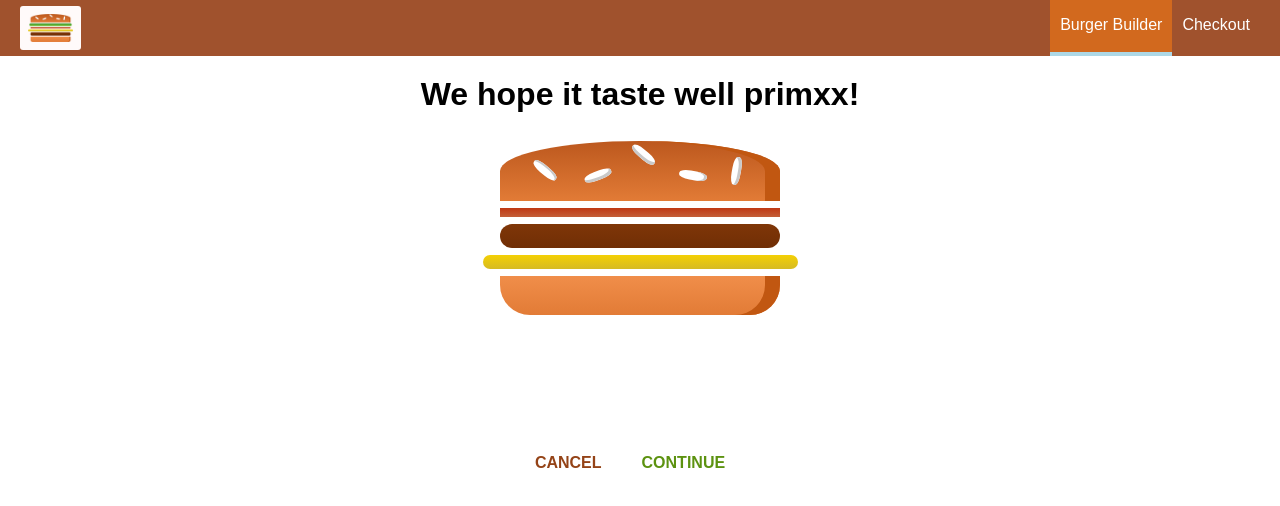
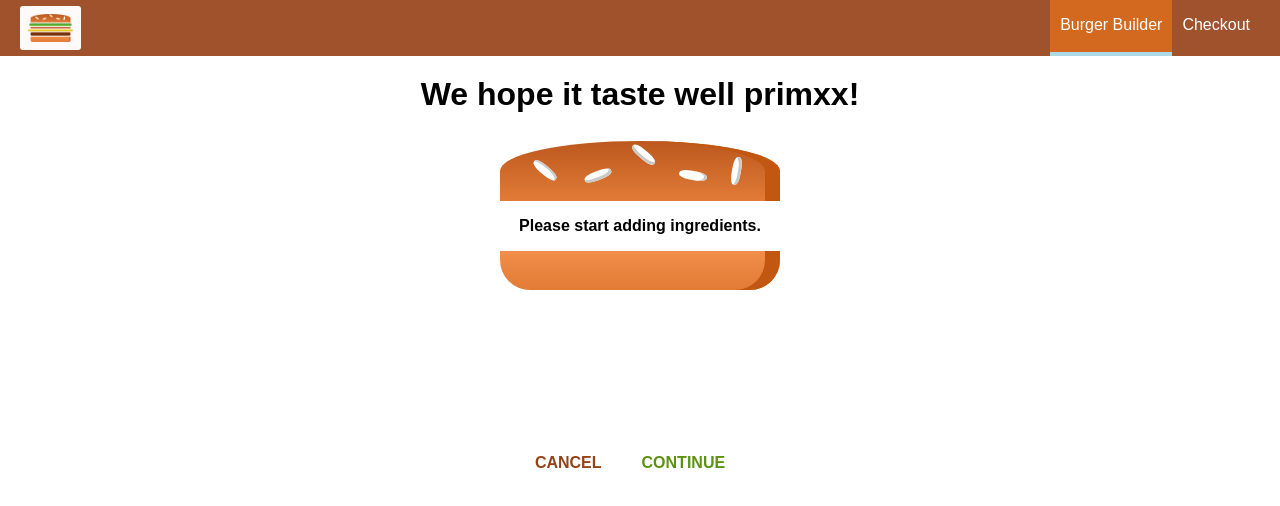
Before and after one commit to ediaz13/my-burguer-app, a React (Create React App) app: page /checkout in a window 1280 px wide. Shown: the top 506 px of the page. Built offline with nearby package versions, Linux system fonts and the light colour scheme; a web font is replaced by a local one.

Commit message:
225. Passing Ingredients via Query Params

```diff
--- a/src/containers/BurgerBuilder/BurgerBuilder.js
+++ b/src/containers/BurgerBuilder/BurgerBuilder.js
@@ -116,7 +116,16 @@ class BurgerBuilder extends Component {
         //     .catch(error => {
         //         this.setState({loading: false, purchasing: false});
         //     });
-        this.props.history.push('/checkout');
+        const queryParams = [];
+        for (let i in this.state.ingredients) {
+            queryParams.push(encodeURIComponent(i) + '=' + encodeURIComponent(this.state.ingredients[i]));
+        }
+        const queryString = queryParams.join('&');
+
+        this.props.history.push({
+            pathname: '/checkout',
+            search: '?' + queryString
+        });
 
     }
 
--- a/src/containers/Checkout/Checkout.js
+++ b/src/containers/Checkout/Checkout.js
@@ -9,6 +9,16 @@ class Checkout extends Component {
             meat: 1,
             cheese: 1
         }
+    }
+
+    componentDidMount () {
+        const query = new URLSearchParams(this.props.location.search);
+        const ingredients = {};
+        for (let param of query.entries()) {
+            // ['salad', '1']
+            ingredients[param[0]] = +param[1];
+        }
+        this.setState({ingredients: ingredients});
     }
 
     checkoutCancelledHandler = () => {
--- a/src/hoc/withErrorHandler/withErrorHandler.js
+++ b/src/hoc/withErrorHandler/withErrorHandler.js
@@ -9,7 +9,7 @@ const withErrorHandler = ( WrappedComponent, axios ) => {
             error: null
         }
 
-        componentWillMount () {
+        componentDidMount () {
             this.reqInterceptor = axios.interceptors.request.use(req => {
                 this.setState({error: null});
                 return req;
```
